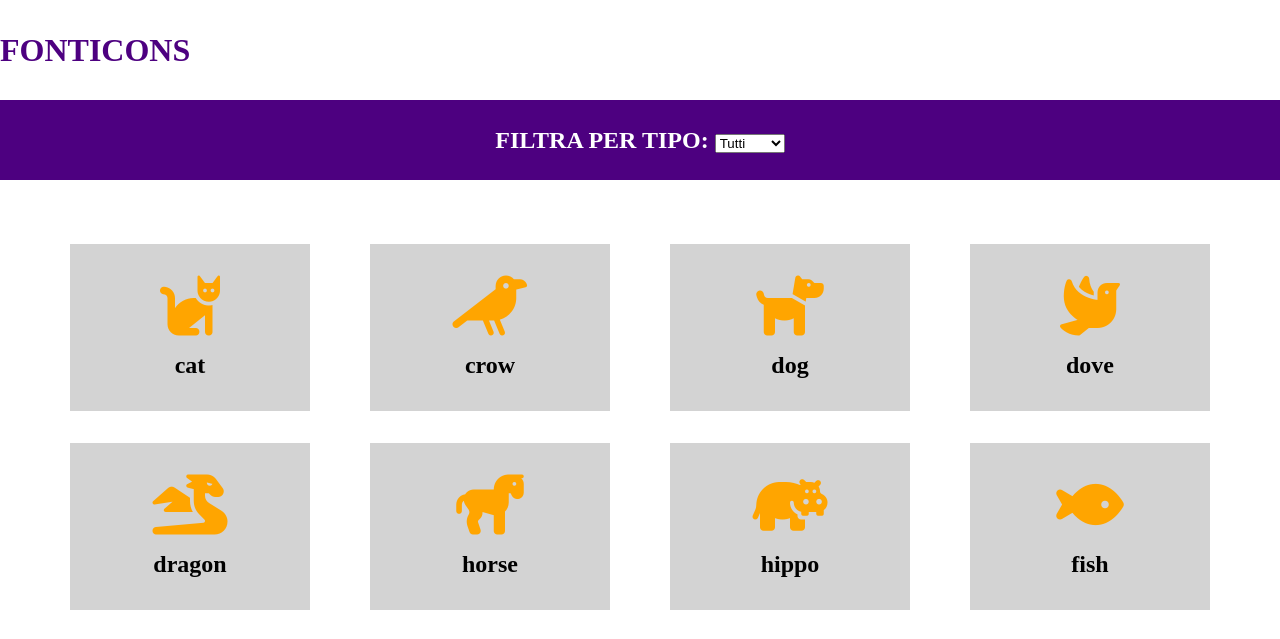
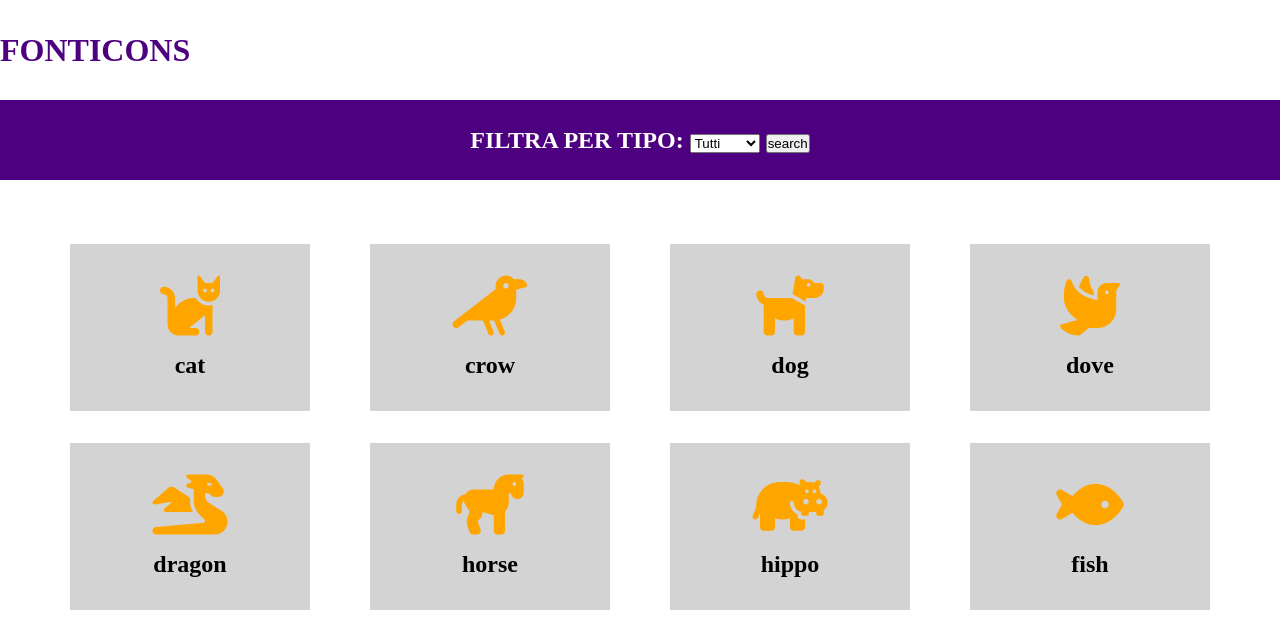
Before and after one commit to MicheleRai/js-es6-icons, a plain HTML site: page index.html in a window 1280 px wide. Shown: the top 639 px of the page. Drawn offline with Linux system fonts and the light colour scheme.

Commit message:
search error

```diff
--- a/index.html
+++ b/index.html
@@ -18,14 +18,14 @@
     </header>
     <nav>
         <h2>
-            FILTRA PER TIPO: <form>
+            FILTRA PER TIPO: <form onsubmit="return false;">
                 <select name="tipo" id="tipo">
                 <option value="all">Tutti</option>
                 <option value="animal">Animali</option>
                 <option value="vegetable">Vegetali</option>
                 <option value="user">User</option>
             </select>
-            <!-- <button>search</button> -->
+            <button id="btn-search">search</button>
         </form>
         </h2>
     </nav>
--- a/js/script.js
+++ b/js/script.js
@@ -200,4 +200,8 @@ function searchIcon() {
                     user.classList.remove('none')
     }
 }
+const eleBtnSearch = document.querySelector('#btn-search');
+
+eleBtnSearch.addEventListener('click', function() {
     searchIcon()
+});
```
Lines whose indentation alone changed are shown as unchanged.
